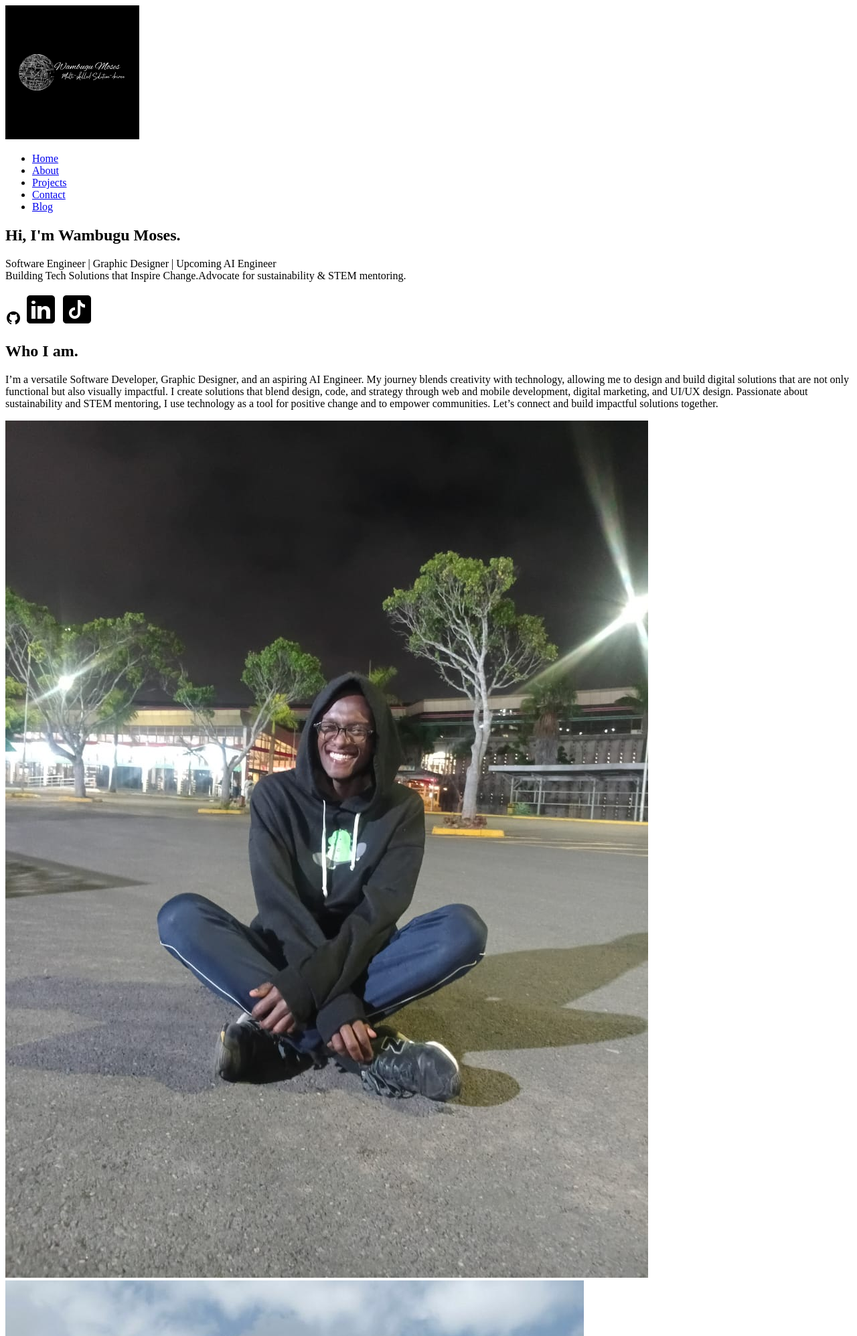
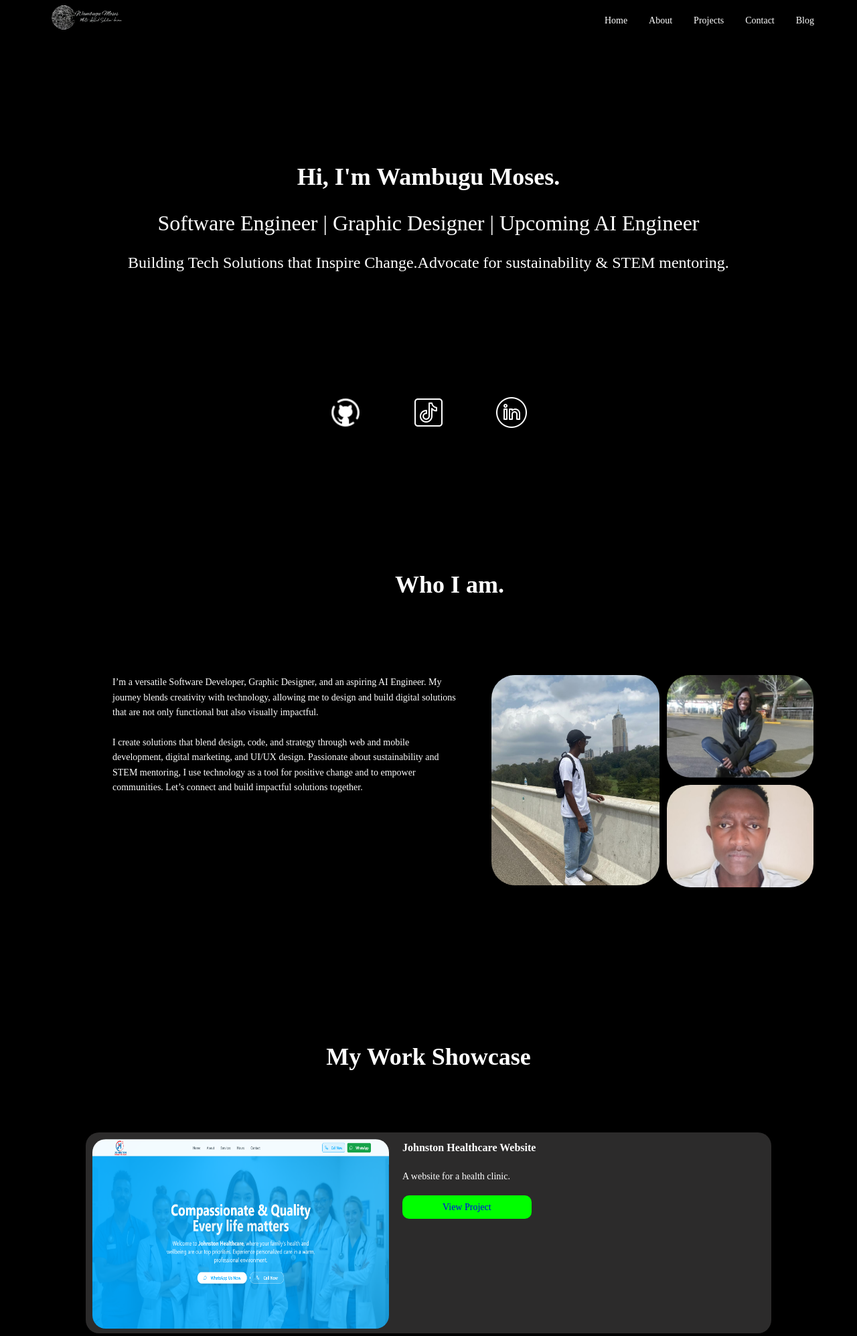
Before and after one commit to Polymathh/myportfoilio, a Django app: page / in a window 1280 px wide; the page is wider, and only the part inside the window is pictured. Shown: the top 1995 px of that part at 67% size. Run offline with Django 5.2, Linux system fonts and the light colour scheme; data comes from the database, SQL or seed files in the repository; both versions use the stored data as it was after the commit.

Commit message:
inital commit

```diff
--- a/portfolio_project/main/models.py
+++ b/portfolio_project/main/models.py
@@ -2,7 +2,6 @@ from django.db import models
 
 class Project(models.Model):
     CATEGORY_CHOICES = [
-        ('all', 'All'),
         ('software', 'Software'),
         ('design', 'Graphic Design'),
         ('ai', 'AI work'),
--- /dev/null
+++ b/portfolio_project/main/static/css/styles.css
@@ -0,0 +1,174 @@
+* {
+    margin:0; padding: 0; box-sizing: border-box;
+}
+body{
+    background-color: #000; font-family: "Poppins"; line-height: 1.6; color: #fff;
+}
+h2{
+    font-size: 36px; font-weight: 600; text-align: center;
+}
+nav{
+    width: 100%; height:60px; padding: 1rem 5%; display: flex; justify-content: space-between; align-items: center; background: #000; position: sticky; top: 0; z-index: 100;
+}
+nav .logo img{
+    height: 132px;
+}
+nav ul{
+    list-style: none; display: flex; gap: 2rem;
+}
+nav ul li a{
+    text-decoration: none; color: #fff; font-weight: 400; font-size: 14px; transition: 0.3s;
+}
+nav ul li a:hover {
+    color: #00FF00;
+}
+
+.hero{
+    text-align: center; padding: 6rem 2rem;
+}
+.hero h1{
+    font-size: 36px; padding-bottom: 14px; padding-top: 80px; font-weight: 600;
+}
+#p1{
+    font-size: 32px; font-weight: 500; padding-bottom: 14px;
+}
+#p2{
+    font-size: 24px; font-weight: 400; padding-bottom: 180px;
+}
+.hero .socials{
+    display: flex; justify-content: center; gap: 74px;
+}
+.hero .socials img{
+    width: 50px; transition: 0.3s; filter: brightness(0) invert(1);
+}
+.hero .socials img:hover {
+    filter: brightness(0) saturate(100%) invert(69%) sepia(95%) saturate(749%) hue-rotate(90deg) brightness(90%) contrast(92%);
+    transform: scale(1.2);
+}
+
+/* About Section */
+.about {
+    padding: 5rem 10%; align-items: start; position: relative; display: grid; grid-template-columns: 1fr 1fr; gap:6px; padding-bottom: 140px;
+}
+.about h2{
+    grid-column: 1 / -1; text-align: center; padding-top: 20px; padding-bottom: 100px;
+}
+.about p {
+    width: 520px; height:201px; margin: 0 2.5rem; text-align: left; font-size: 14px; font-weight: 400;
+}
+.images {
+    display: grid; grid-template-columns: max-content max-content; gap: 11px;
+}
+.left img {
+    width: 251px; height: 314px; border-radius: 35px; object-fit: cover;
+}
+.right {
+    display: grid; grid-template-rows: 1fr 1fr; gap: 6px;
+}
+.right img {
+    width: 219px; height: 153px; border-radius: 35px; object-fit: cover;
+}
+
+/* projects section */
+.projects {
+    padding: 5rem 10%; text-align: center;
+}
+.projects h2 {
+    padding-bottom: 63px;
+}
+.project-grid {
+    display: grid; grid-template-columns: repeat(auto-fit, minmax(300px, 1fr)); gap: 47px;
+}
+.project-card {
+    gap: 10px; display: flex; height: 300px; background: #2c2b2b; padding: 10px; border-radius: 20px; text-align: left; transition:0.3s; width: 1024px; height: 300px; margin: 20px auto;
+}
+.project-card:hover {
+    transform: translateY(-6px);
+    box-shadow: 0 0 18px rgba(0, 255, 102, 0.9);
+}
+.project-card img {
+    width: 443px; height: 283px; border-radius: 20px;
+}
+.project-card h3 {
+    font-size: 16px; font-weight: 600; margin-left: 10px; margin-bottom: 20px;
+}
+.project-card p {
+    font-size: 14px; font-weight: 400; margin-left: 10px; margin-bottom: 20px;
+}
+.card-content {
+    display: flex; flex-direction: column;
+}
+.project-card a{
+    text-decoration: none; margin-left: 10px; font-size: 14px; font-family: "Poppins"; font-weight: 400;
+}
+.project-card .btn {
+    background: #00FF00; width: 500px; height: 40px; padding: 10px 60px; border-radius: 10px; cursor: pointer; margin-top: auto;
+}
+.project-card .btn:hover {
+    background: #2c2b2b; box-shadow: 0 0 18px rgba(0, 255, 102, 0.9); color: #fff;
+}
+
+/* contact section */
+.contact{
+    padding: 5rem 10%;
+}
+.contact h2 {
+    padding-bottom: 63px;
+}
+
+.contact .container {
+    display: flex; justify-content: space-between; align-items: flex-start; gap: 50px; max-width: 1100px; margin: 0 auto; padding: 0 20px;
+}
+
+/* Left Column */
+.container-left {
+    flex: 1;
+}
+.container-left p {
+    width: 353px; height: 84px; font-size: 14px; font-weight: 400; margin-bottom: 40px;
+}
+.socials1 img{
+    width: 36px; height: 36px; gap: 22px; transition: 0.3s; filter: brightness(0) invert(1);
+}
+.socials1 img:hover {
+    filter: brightness(0) saturate(100%) invert(69%) sepia(95%) saturate(749%) hue-rotate(90deg) brightness(90%) contrast(92%);
+    transform: scale(1.2);
+}
+form {
+    display: flex;
+    flex-direction: column;
+    gap: 15px;
+}
+
+/* Form Row for Name + Phone */
+.form-row {
+    display: flex; gap: 10px;
+}
+
+/* Input Fields */
+form input,
+form textarea {
+    width:100%; padding: 12px 15px; border-radius: 10px; border: none; outline: none; font-size: 14px;
+}
+
+form textarea {
+    min-height: 150px;
+    resize: none;
+}
+
+/* Submit Button */
+.btn-submit {
+    background: #00ff00; /* neon green */
+    color: #000;
+    font-weight: bold;
+    font-size: 16px;
+    padding: 15px;
+    border-radius: 10px;
+    border: none;
+    cursor: pointer;
+    transition: all 0.3s ease;
+}
+
+.btn-submit:hover {
+    background: #00cc00; /* darker green on hover */
+}
--- a/portfolio_project/main/templates/home.html
+++ b/portfolio_project/main/templates/home.html
@@ -5,6 +5,7 @@
         <meta name="viewport" content="width=device-width, initial-scale=1.0">
         <title>Wambugu Moses</title>
         {% load static %}
+        <link rel="stylesheet" href="{% static 'css/styles.css' %}">
     </head>
     <body>
         <!-- navbar -->
@@ -24,24 +25,32 @@
          <!-- hero -->
           <section class="hero" id="home">
             <h1>Hi, I'm Wambugu Moses.</h1>
-            <p> Software Engineer | Graphic Designer | Upcoming AI Engineer <br>
-                Building Tech Solutions that Inspire Change.Advocate for sustainability & STEM mentoring.</p>
+            <p id="p1"> Software Engineer | Graphic Designer | Upcoming AI Engineer <br></p>
+            <p id="p2">Building Tech Solutions that Inspire Change.Advocate for sustainability & STEM mentoring.</p>
             <div class="socials">
                 <a href="https://github.com/Polymathh" target="_blank"><img src="{% static 'logo/github.png' %}"></a>
+                <a href="https://www.tiktok.com/@wambugu_ai?is_from_webapp=1&sender_device=pc" target="_blank"><img src="{% static 'logo/tiktok.png' %}"></a>
                 <a href="https://www.linkedin.com/in/wambugumoses/" target="_blank"><img src="{% static 'logo/linkedin.png' %}"></a>
-                <a href="https://www.tiktok.com/@wambugu_ai?is_from_webapp=1&sender_device=pc" target="_blank"><img src="{% static 'logo/tiktok.png' %}"></a>
             </div>
           </section>
 
           <!-- About -->
            <section class="about" id="about">
             <h2>Who I am.</h2>
-            <p> I’m a versatile Software Developer, Graphic Designer, and an aspiring AI Engineer. My journey blends creativity with technology, allowing me to design and build digital solutions that are not only functional but also visually impactful.
-                I create solutions that blend design, code, and strategy through web and mobile development, digital marketing, and UI/UX design. Passionate about sustainability and STEM mentoring, I use technology as a tool for positive change and to empower communities. Let’s connect and build impactful solutions together.</p>
-            <div class="image">
+            <div class="text">
+                <p> I’m a versatile Software Developer, Graphic Designer, and an aspiring AI Engineer. My journey blends creativity with technology, allowing me to design and build digital solutions that are not only functional but also visually impactful.<br><br>
+                    I create solutions that blend design, code, and strategy through web and mobile development, digital marketing, and UI/UX design. Passionate about sustainability and STEM mentoring, I use technology as a tool for positive change and to empower communities. Let’s connect and build impactful solutions together.</p>
+            </div>
+
+            <div class="images">
+                <div class="left">
+                <img src="{% static 'images/kim1.jpg' %}" alt="My photo1">
+            </div>
+
+            <div class="right">
                 <img src="{% static 'images/kim.jpg' %}" alt="My photo1">
-                <img src="{% static 'images/kim1.jpg' %}" alt="My photo1">
                 <img src="{% static 'images/kim2.jpg' %}" alt="My photo1">
+            </div>
             </div>
            </section>
 
@@ -52,11 +61,13 @@
                     {% for project in projects %}
                         <div class="project-card">
                             <img src="{{ project.image.url }}" alt="{{ project.title }}">
+                            <div>
                             <h3>{{ project.title }}</h3>
-                            <p>{{ project.description }}</p>
-                            {% if project.link %}
-                                <a href="{{ project.link }}" class="btn" target="_blank">View Project</a>
-                            {% endif %}
+                                <p>{{ project.description }}</p>
+                                {% if project.link %}
+                                    <a href="{{ project.link }}" class="btn" target="_blank">View Project</a>
+                                {% endif %}
+                            </div>
                         </div>
                     {% empty %}
                      <p>No projects added yet.</p>
@@ -65,19 +76,19 @@
             </section>
 
             <!-- Contact -->
-             <section class="contact">
+             <section class="contact" id="contact">
+                <h2>Let's Connect...</h2>
                 <div class="container">
                     <div class="container-left">
-                       <h2>Let's Connect...</h2>
-                       <p>Have a project idea, collaboration in mind, or just want to say hello? Reach out through the form or via socials.</p>
+                       <p>Have a project idea, collaboration in mind, or just want to say hello? <br>Reach out through the form or via socials.</p>
 
                        <!-- socials-icons -->
-                        <div class="socials">
+                        <div class="socials1">
                             <a href="https://github.com/Polymathh" target="_blank"><img src="{% static 'logo/github.png' %}"></a>
                             <a href="https://www.linkedin.com/in/wambugumoses/" target="_blank"><img src="{% static 'logo/linkedin.png' %}"></a>
                             <a href="https://www.tiktok.com/@wambugu_ai?is_from_webapp=1&sender_device=pc" target="_blank"><img src="{% static 'logo/tiktok.png' %}"></a>
+                            <a href="https://www.tiktok.com/@wambugu_ai?is_from_webapp=1&sender_device=pc" target="_blank"><img src="{% static 'logo/whatsapp.png' %}"></a>
                             <a href="https://www.tiktok.com/@wambugu_ai?is_from_webapp=1&sender_device=pc" target="_blank"><img src="{% static 'logo/phone.png' %}"></a>
-                            <a href="https://www.tiktok.com/@wambugu_ai?is_from_webapp=1&sender_device=pc" target="_blank"><img src="{% static 'logo/whatsapp.png' %}"></a>
                         </div>
                     </div>
 
--- a/portfolio_project/main/views.py
+++ b/portfolio_project/main/views.py
@@ -8,7 +8,13 @@ from .models import Project
 
 def home(request):
     categories = Project.CATEGORY_CHOICES
-    projects = Project.objects.all()[:6]
+    selected_category = request.GET.get("category", "all")
+    if selected_category == "all":
+        projects = Project.objects.all()[:6]
+    else:
+        projects = Project.objects.filter(category=selected_category)
+
+
     form = ContactForm()
 
     if request.method == "POST":
```
Also changed, not shown: portfolio_project/db.sqlite3, portfolio_project/main/migrations/0003_alter_project_category.py (added), portfolio_project/main/static/logo/github.png, portfolio_project/main/static/logo/linkedin.png, portfolio_project/main/static/logo/phone.png, portfolio_project/main/static/logo/tiktok.png, portfolio_project/main/static/logo/wambugu.png, portfolio_project/main/static/logo/whatsapp.png.
